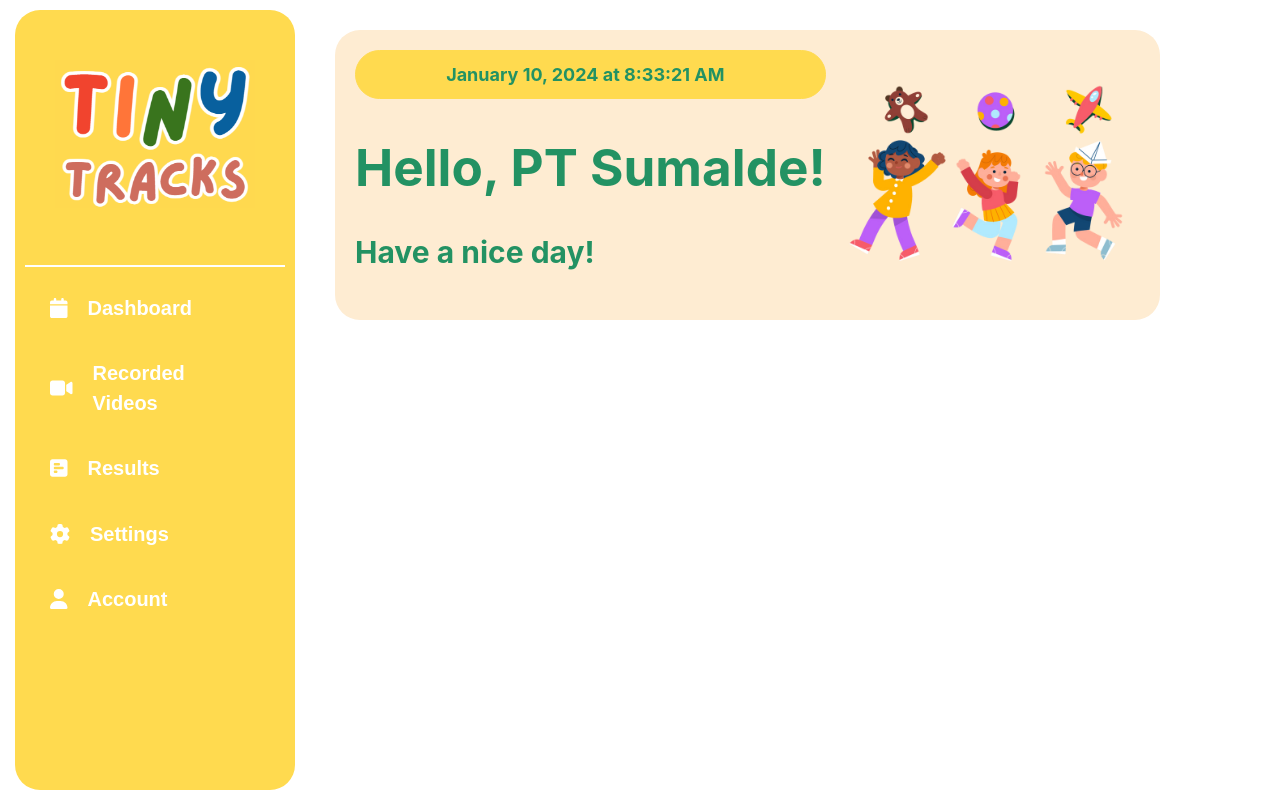
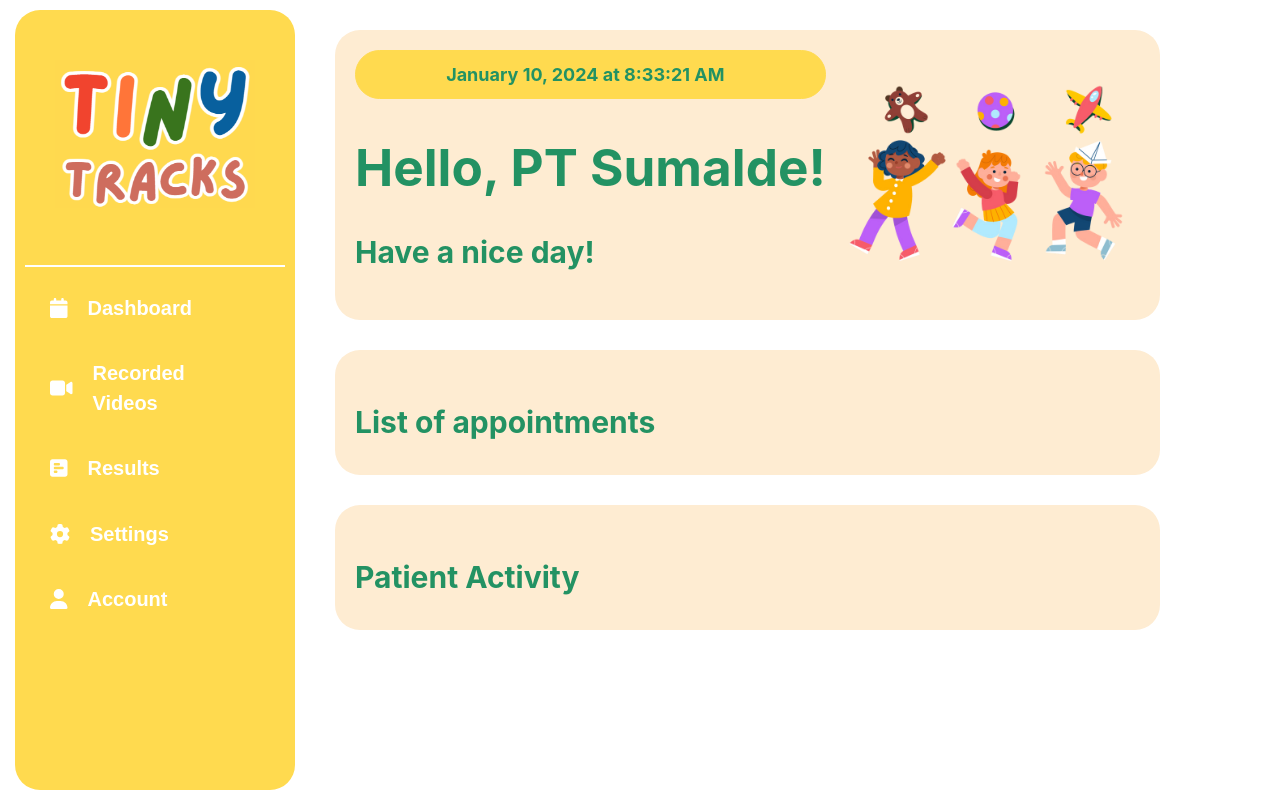
Before and after one commit to qhagayla/GMSADashboard, a React (Vite) app in the folder client/: page / in a window 1280 px wide. Built offline with nearby package versions, Linux system fonts and the light colour scheme; the HTML template or start-up script is replaced by a standard one.

Commit message:
App.jsx and App.css update

```diff
--- a/client/src/App.css
+++ b/client/src/App.css
@@ -93,3 +93,41 @@
 .greeting h2 {
   font-size: 30px; /* Adjust the word "Have a nice day!" */
 }
+
+.appointments-wrapper {
+  margin-top: 30px;
+  padding: 20px;
+  background-color: #feecd2;
+  border-radius: 25px;
+  display: flex;
+  flex-direction: column;
+}
+
+.appointments-wrapper h3 {
+  margin-bottom: 10px;
+  color: #239263;
+  font-size: 30px;
+  align-self: flex-start;
+}
+
+.appointments-wrapper h1 {
+  margin-bottom: 10px;
+  color: #239263;
+  font-size: 20px;
+}
+
+.patient-activity-wrapper {
+  margin-top: 30px;
+  padding: 20px;
+  background-color: #feecd2;
+  border-radius: 25px;
+  display: flex;
+  flex-direction: column;
+}
+
+.patient-activity-wrapper h3 {
+  margin-bottom: 10px;
+  color: #239263;
+  font-size: 30px;
+  align-self: flex-start;
+}
--- a/client/src/App.jsx
+++ b/client/src/App.jsx
@@ -23,6 +23,7 @@ function App() {
         handleMenuItemClick={handleMenuItemClick}
       />
       <div className="content">
+      {/* Wrapper for "Greetings" */}
         {activeMenuItem === "" && (
           <div className="content-top">
             <div className="greeting">
@@ -34,6 +35,23 @@ function App() {
           </div>
         )}
 
+        {/* Wrapper for "List of appointments" */}
+        {activeMenuItem === "" && (
+          <div className="appointments-wrapper">
+            <h3>List of appointments</h3>
+            {/* Content for "List of appointments" goes here */}
+          </div>
+        )}
+
+        {/* Wrapper for "Patient Activity" */}
+        {activeMenuItem === "" && (
+          <div className="patient-activity-wrapper">
+            <h3>Patient Activity</h3>
+            {/* Content for "Patient Activity" goes here */}
+          </div>
+        )}
+
+        {/* Dashboard and RecordedVideos are rendered conditionally */}
         {activeMenuItem === "dashboard" && <Dashboard onBackClick={handleBackToAppClick} />}
         {activeMenuItem === "recordedVideos" && <RecordedVideos onBackClick={handleBackToAppClick} />}
       </div>
--- a/client/src/RecordedVideos.css
+++ b/client/src/RecordedVideos.css
@@ -1,10 +1,18 @@
+.recorded-videos-wrapper {
+  background-color: #feecd2;
+  border-radius: 25px;
+  margin-top: 6px;
+
+}
+
 .recorded-videos {
     flex: 1;
     padding: 20px;
     text-align: center;
-    margin-left: 600px;
-    margin-right: 400px;
+    margin-left: 200px;
+    margin-right: 200px;
     color: #239263;
+
   }
 
   .recorded-videos h2 {
@@ -23,8 +31,7 @@
   .video-item {
     padding: 10px;
     border-radius: 25px;
-    background-color: #feecd2;
-    box-shadow: 0 0 10px rgba(0, 0, 0, 0.1);
+    background-color: #ffda4f;
     height: 90%;
     display: flex;
     flex-direction: column;
--- a/client/src/RecordedVideos.jsx
+++ b/client/src/RecordedVideos.jsx
@@ -32,7 +32,8 @@ const RecordedVideos = ({ onBackClick }) => {
   };
 
   return (
-    <div className="recorded-videos">
+    <div className="recorded-videos-wrapper"> {/* Wrapper */}
+      <div className="recorded-videos"> {/* Existing content inside the wrapper */}
         <button onClick={onBackClick} className="back-button">Back Button</button>
         <h2>Recorded Videos</h2>
         <div className="video-list">
@@ -63,6 +64,7 @@ const RecordedVideos = ({ onBackClick }) => {
           ))}
         </div>
       </div>
+    </div>
   );
 };
 
```
Lines whose indentation alone changed are shown as unchanged.
